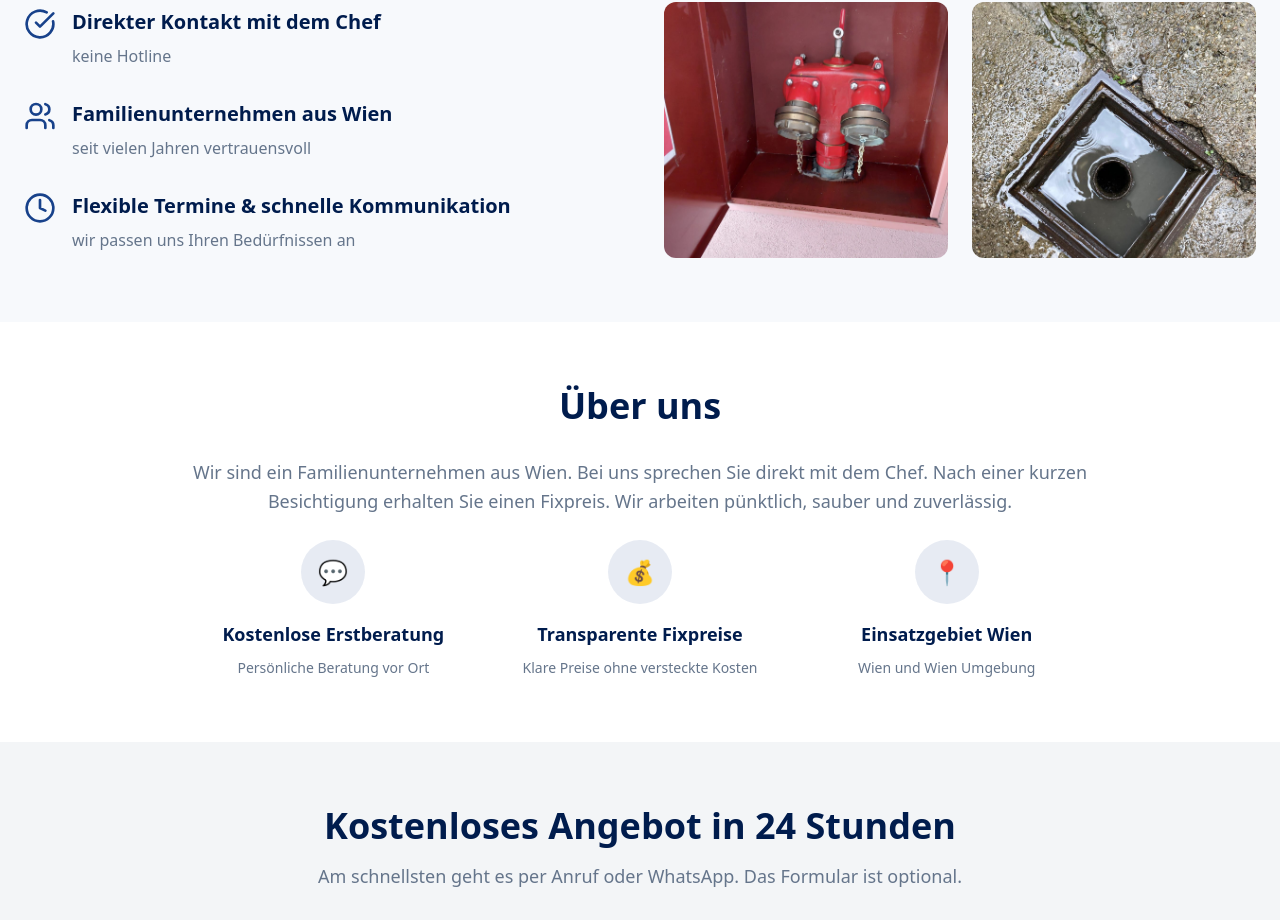
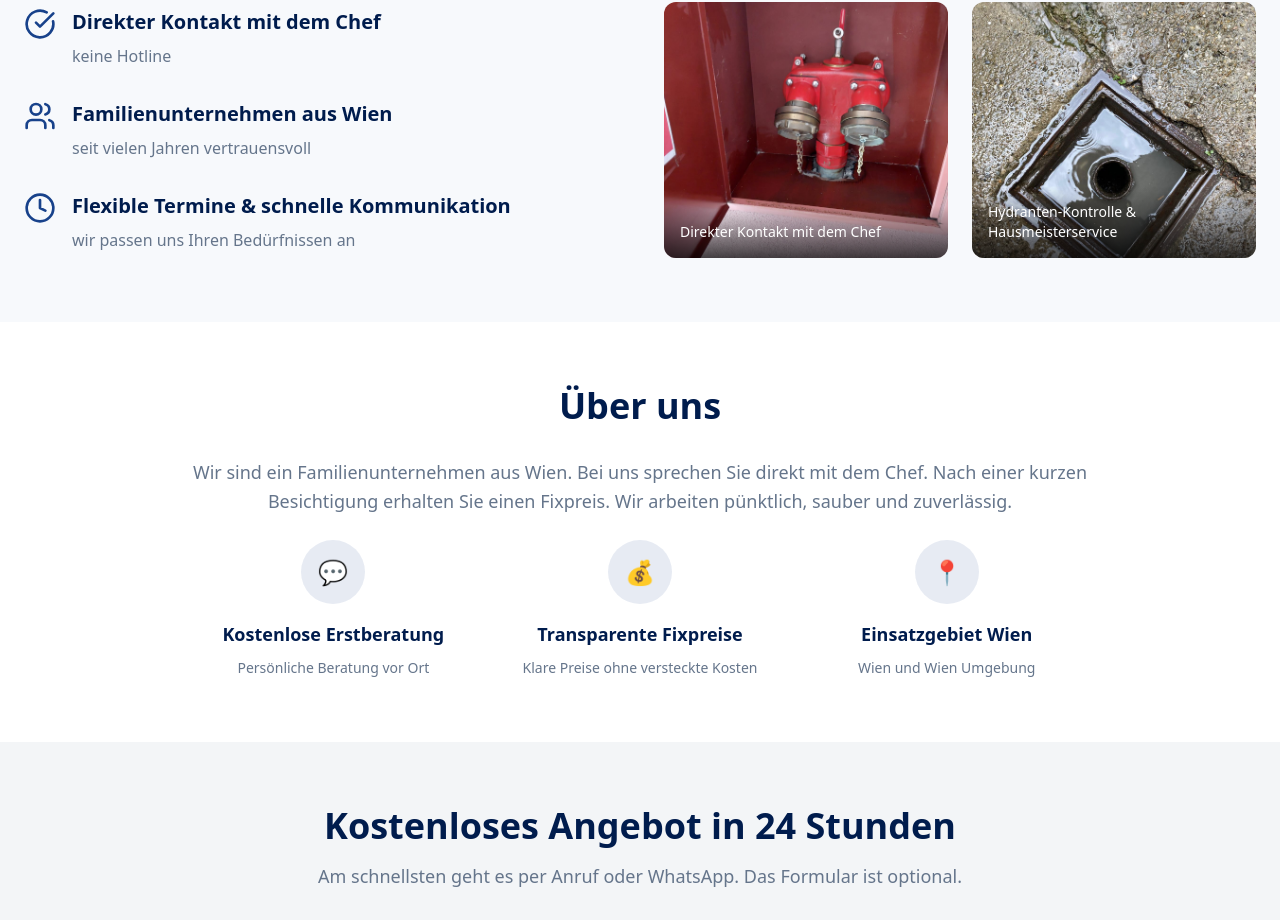
Before and after one commit to danijeldane764-commits/wienerreinigung-NMR, a React (Vite) app: page / in a window 1280 px wide. Shown: the part 1827-2747 px from the top of the page. Built offline with nearby package versions, Linux system fonts and the light colour scheme; the HTML template or start-up script is replaced by a standard one.

Commit message:
Refine Trust section content

```diff
--- a/src/components/Trust.tsx
+++ b/src/components/Trust.tsx
@@ -56,13 +56,19 @@ const Trust = () => {
                 alt="Nikola Miloradovic - Chef der Reinigungsfirma Wien - direkter Ansprechpartner"
                 className="w-full h-64 object-cover"
               />
+              <div className="absolute bottom-0 left-0 right-0 bg-gradient-to-t from-black/70 to-transparent p-4">
+                <p className="text-white text-sm font-medium">Direkter Kontakt mit dem Chef</p>
+              </div>
             </div>
             <div className="relative overflow-hidden rounded-lg shadow-medium">
               <img
                 src={equipmentImage}
-                alt="Professionelle Reinigungsausrüstung Wien - hochwertige Geräte und Materialien"
+                alt="Hydranten Kontrolle und Reinigung Wien - professioneller Hausmeisterservice"
                 className="w-full h-64 object-cover"
               />
+              <div className="absolute bottom-0 left-0 right-0 bg-gradient-to-t from-black/70 to-transparent p-4">
+                <p className="text-white text-sm font-medium">Hydranten-Kontrolle & Hausmeisterservice</p>
+              </div>
             </div>
           </div>
         </div>
```
